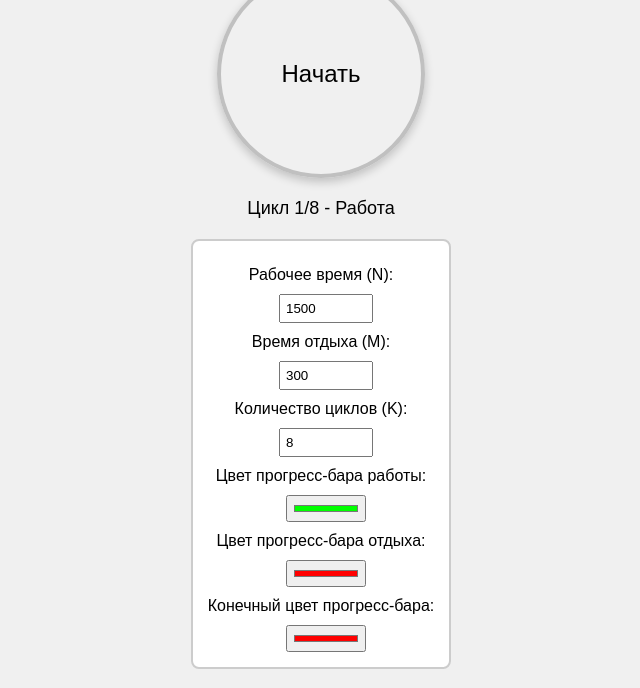
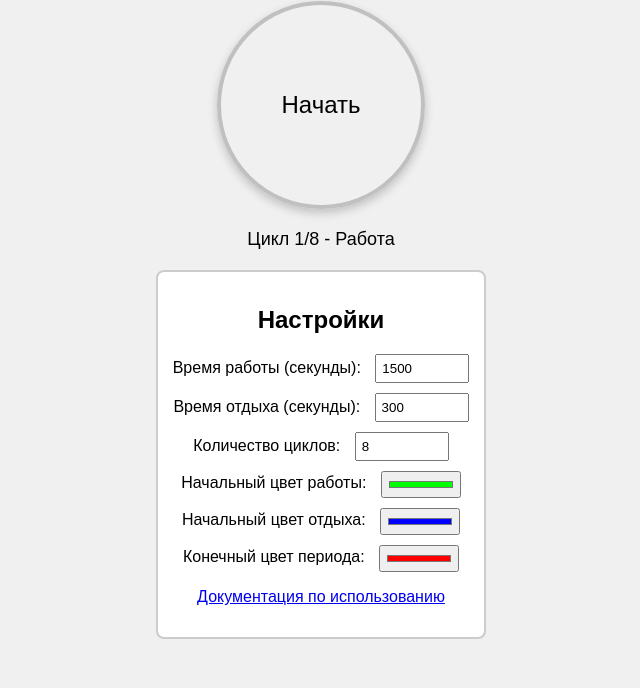
Before and after one commit to s42n36p21/my-timer-app, a plain HTML site: page index.html in a window 1280 px wide. Shown: the part 128-816 px from the top of the page, without its empty margins (319-959 px from the left). Drawn offline with Linux system fonts and the light colour scheme.

Commit message:
Update index.html

```diff
--- a/index.html
+++ b/index.html
@@ -16,26 +16,33 @@
             <div class="timer-text" id="timerText">Начать</div>
         </div>
         <div id="cycleInfo">Цикл 1/8 - Работа</div>
-<div class="settings">
-    <label for="workTime">Рабочее время (N):</label>
-    <input type="number" id="workTime" value="1500">
-
-    <label for="restTime">Время отдыха (M):</label>
-    <input type="number" id="restTime" value="300">
-
-    <label for="cycleCount">Количество циклов (K):</label>
-    <input type="number" id="cycleCount" value="8">
-
-    <label for="progressColorWork">Цвет прогресс-бара работы:</label>
-    <input type="color" id="progressColorWork" value="#00ff00">
-
-    <label for="progressColorRest">Цвет прогресс-бара отдыха:</label>
-    <input type="color" id="progressColorRest" value="#ff0000">
-
-    <label for="endColor">Конечный цвет прогресс-бара:</label>
-    <input type="color" id="endColor" value="#ff0000">
-
-
+        <div class="settings">
+            <h2>Настройки</h2>
+            <label>
+                Время работы (секунды):
+                <input type="number" id="workTime" value="1500" min="1">
+            </label>
+            <label>
+                Время отдыха (секунды):
+                <input type="number" id="restTime" value="300" min="1">
+            </label>
+            <label>
+                Количество циклов:
+                <input type="number" id="cycleCount" value="8" min="1">
+            </label>
+            <label>
+                Начальный цвет работы:
+                <input type="color" id="workColor" value="#00ff00">
+            </label>
+            <label>
+                Начальный цвет отдыха:
+                <input type="color" id="restColor" value="#0000ff">
+            </label>
+            <label>
+                Конечный цвет периода:
+                <input type="color" id="endColor" value="#ff0000">
+                </label>
+        <p><a href="documentation.html">Документация по использованию</a></p>
 </div>
     </div>
     <script src="script.js"></script>
```
